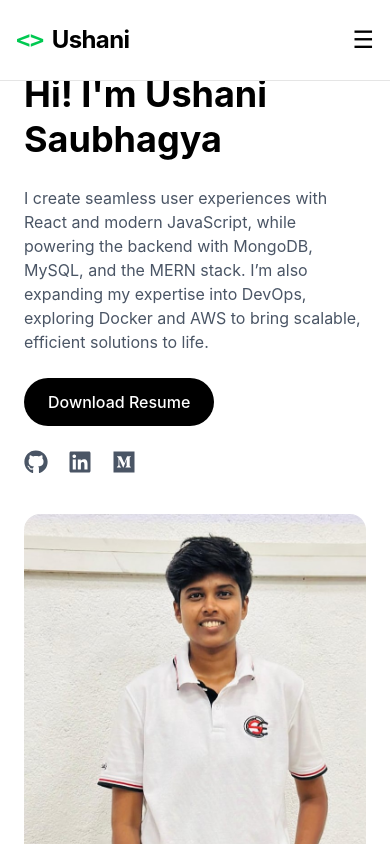
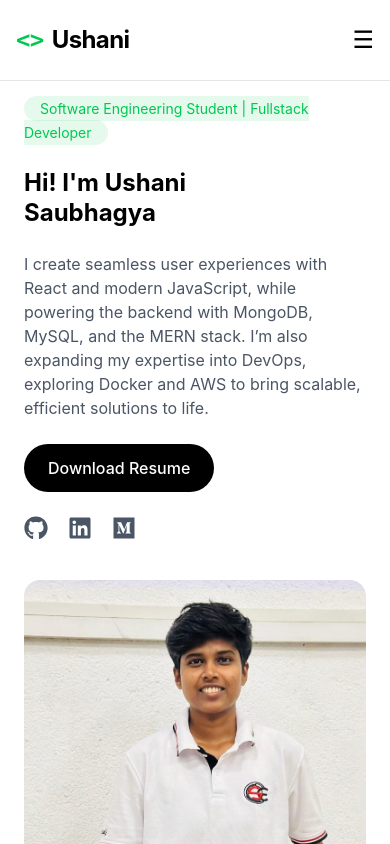
Before and after one commit to saubhagya02-bit/My-Portfolio, a React (Vite) app: page / in a window 390 px wide. Shown: the top 844 px of the page. Built offline with nearby package versions, Linux system fonts and the light colour scheme.

Commit message:
fixed Hero.jsx

```diff
--- a/src/components/sections/Hero.jsx
+++ b/src/components/sections/Hero.jsx
@@ -6,7 +6,7 @@ const Hero = () => {
   return (
     <section
       id="hero"
-      className="min-h-screen flex items-center bg-white dark:bg-black text-black dark:text-white px-6 transition-colors duration-500"
+      className="min-h-screen flex items-center bg-white dark:bg-black text-black dark:text-white px-6 pt-24 pb-10 transition-colors duration-500"
     >
       <div className="max-w-7xl mx-auto grid md:grid-cols-2 gap-10 items-center">
         <div>
@@ -16,8 +16,8 @@ const Hero = () => {
             </span>
           </FadeIn>
 
-          <FadeIn delay={200}>
-            <h1 className="text-4xl md:text-6xl font-bold mt-6 leading-tight">
+         <FadeIn delay={200}>
+            <h1 className="text-2xl sm:text-3xl md:text-6xl font-bold mt-6 leading-tight">
               Hi! I'm Ushani <br />
               Saubhagya
             </h1>
```
Also changed, not shown: 1 other file (tests, documents, lock files or other folders).
